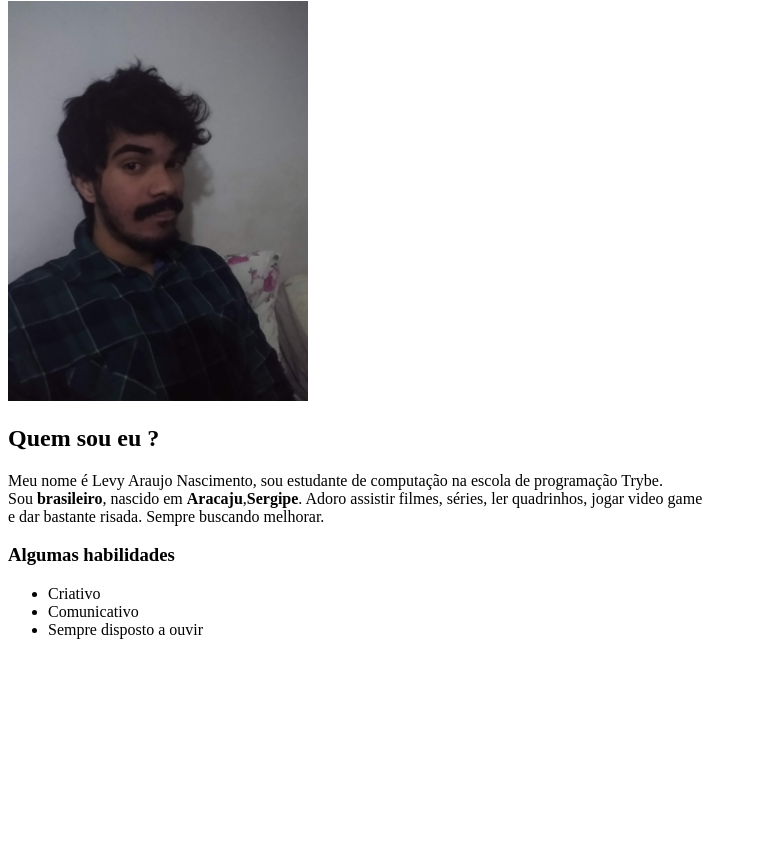
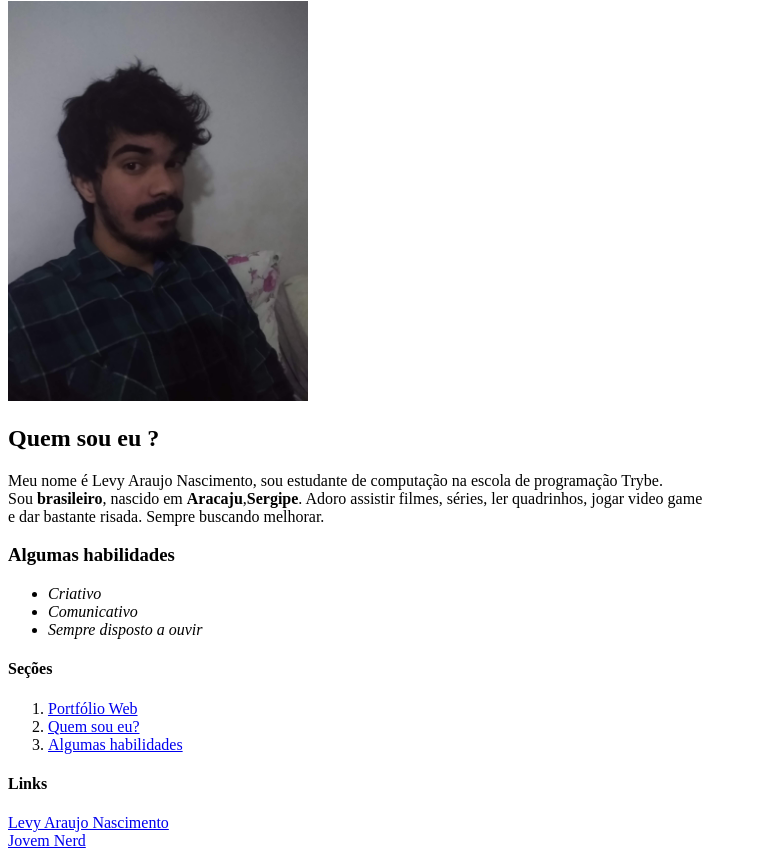
Before and after one commit to LevyAraujoNascimento/portfolio, a plain HTML site: page index.html in a window 1280 px wide. Shown: the part 79-937 px from the top of the page, without its empty margins (0-757 px from the left). Before the commit the page ends 800 px from the top, so only its background shows below. Drawn offline with Linux system fonts and the light colour scheme.

Commit message:
Links adicionados

```diff
--- a/index.html
+++ b/index.html
@@ -5,27 +5,42 @@
         <title>Portfólio Web</title>
     </head>
     <body>
-        <h1>PORTFÓLIO WEB</h1>
+        <h1 id="Portfolio">PORTFÓLIO WEB</h1>
 
-        <img src="Levy.png" alt="Levy Araujo Nascimento" width="300px">
+        <img id="Levy" src="Levy.png" alt="Levy Araujo Nascimento" width="300px">
 
-        <h2>Quem sou eu ?</h2>
+        <h2 id="Quemsoueu">Quem sou eu ?</h2>
 
         <p>Meu nome é Levy Araujo Nascimento, sou estudante de
         computação na escola de programação Trybe. <br>Sou <strong>brasileiro</strong>,
         nascido em </strong><strong>Aracaju</strong>,<strong>Sergipe</strong>. Adoro assistir filmes, séries,
         ler quadrinhos, jogar video game <br>e dar bastante risada.
         Sempre buscando melhorar.
+        </p>
 
-        <h3>Algumas habilidades</h3>
+        <h3 id="Algumashabilidades">Algumas habilidades</h3>
 
         <ul>
-            <li>Criativo</li>
-            <li>Comunicativo</li>
-            <li>Sempre disposto a ouvir</li>
+            <li><em>Criativo</em></li>
+            <li><em>Comunicativo</em></li>
+            <li><em>Sempre disposto a ouvir</em></li>
         </ul>
 
-        </p>
+
+        <h4>Seções</h4>
+
+        <ol>
+            <li><a href="#Portfolio">Portfólio Web</a></li>
+            <li><a href="#Quemsoueu">Quem sou eu?</a></li>
+            <li><a href="#Algumashabilidades">Algumas habilidades</a></li>
+        </ol>
+
+        <h4>Links</h4>
+        <a href="#Levy">Levy Araujo Nascimento</a>
+        <br>
+        <a href="https://jovemnerd.com.br/" target="_blank">Jovem Nerd</a>
+
+
     </body>
 
 </html>
```
